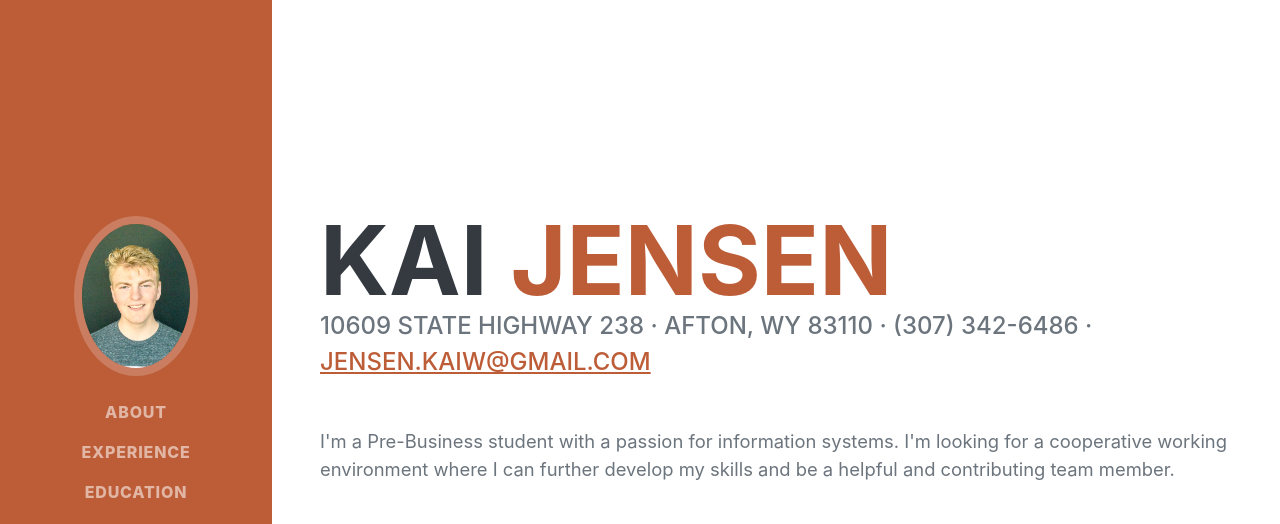
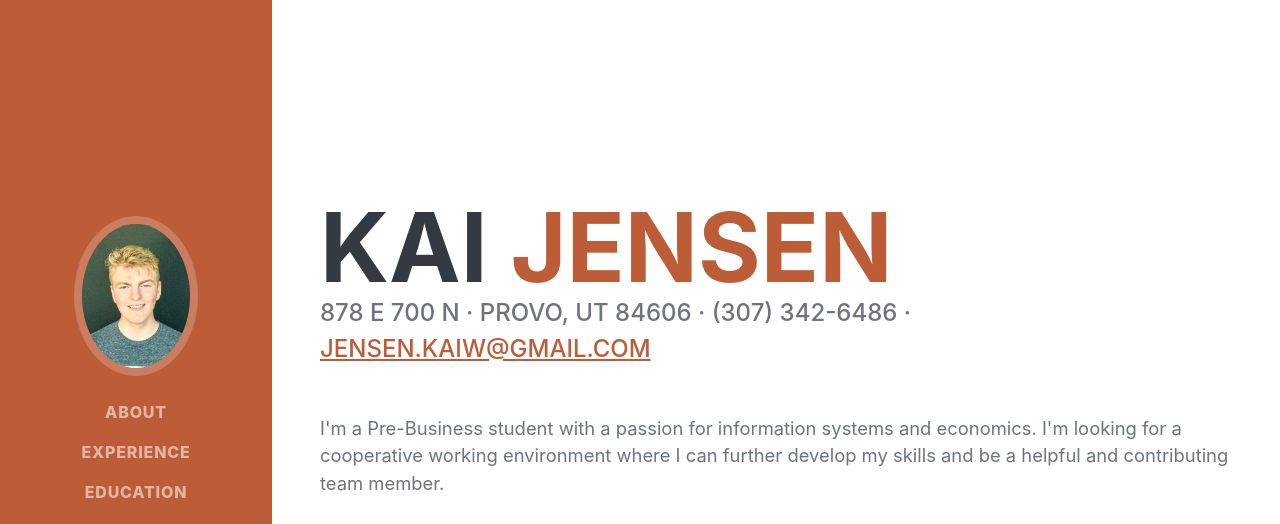
Before and after one commit to Jensen-KaiW/resume, a plain HTML site: page index.html in a window 1280 px wide. Shown: the top 524 px of the page. Drawn offline with nearby package versions, Linux system fonts and the light colour scheme; a web font is replaced by a local one.

Commit message:
Update_1 index.html
Updated the address, GPA, and other personal info

```diff
--- a/index.html
+++ b/index.html
@@ -45,10 +45,10 @@
                         <span class="text-primary">Jensen</span>
                     </h1>
                     <div class="subheading mb-5">
-                        10609 State Highway 238 · Afton, WY 83110 · (307) 342-6486 ·
+                        878 E 700 N · Provo, UT 84606 · (307) 342-6486 ·
                         <a href="kaiwjensen@me.com">Jensen.KaiW@gmail.com</a>
                     </div>
-                    <p class="lead mb-5">I'm a Pre-Business student with a passion for information systems. I'm looking for a cooperative working environment where I can further develop my skills and be a helpful and contributing team member.</p>
+                    <p class="lead mb-5">I'm a Pre-Business student with a passion for information systems and economics. I'm looking for a cooperative working environment where I can further develop my skills and be a helpful and contributing team member.</p>
                     <div class="social-icons">
                         <a class="social-icon" href="https://www.linkedin.com/in/kai-jensen-11558b105/" target="_blank"><i class="fab fa-linkedin-in"></i></a>
                         <a class="social-icon" href="https://github.com/Jensen-KaiW" target="_blank"><i class="fab fa-github"></i></a>
@@ -106,7 +106,7 @@
                             <h3 class="mb-0">Brigham Young University</h3>
                             <div class="subheading mb-3">Bachleor's, Marriot School of Business</div>
                             <div>Business - Pre-Business</div>
-                            <p>GPA: 3.58</p>
+                            <p>GPA: 3.41</p>
                         </div>
                         <div class="flex-shrink-0"><span class="text-primary">August 2022 - May 2026</span></div>
                     </div>
```
